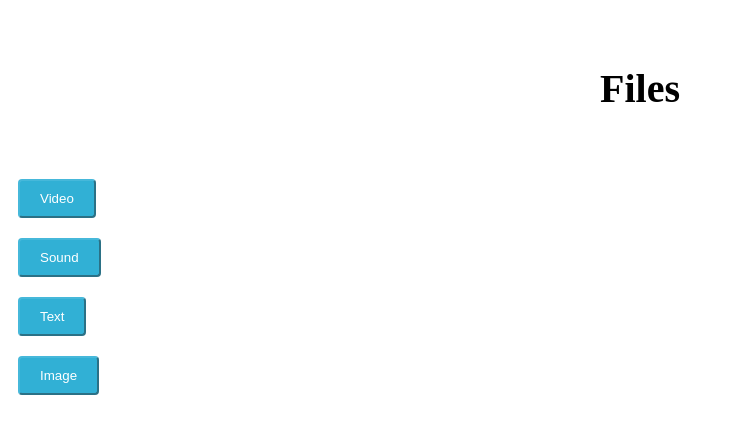
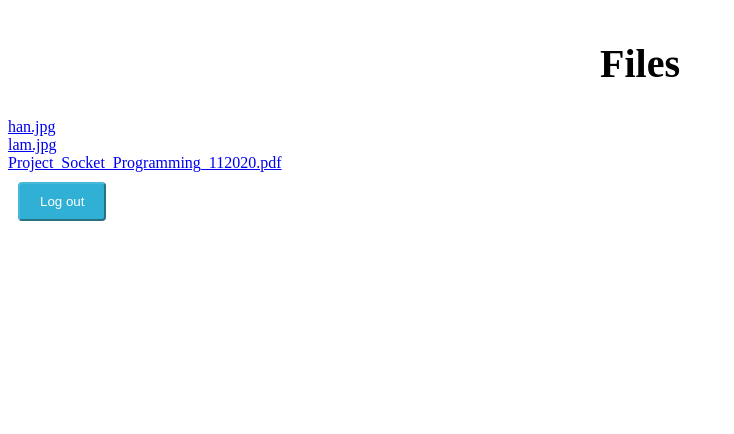
Before and after one commit to Taka304/Socket, a plain HTML site: page files.html in a window 1280 px wide. Shown: the whole page, without its empty margins (0-734 px from the left). Drawn offline with Linux system fonts and the light colour scheme.

Commit message:
Update files.html

```diff
--- a/files.html
+++ b/files.html
@@ -16,7 +16,7 @@
                 text-align: center;
                 font-size: 40px;
                 color: black;
-                margin: 1.5 0px;
+                margin: 1.5px;
             }
             .btn-box button{
             background-color : #31B0D5;
@@ -41,25 +41,16 @@
     <header>
         <h1>Files</h1>
     </header>
+    <a href="/download/han.jpg" download="">han.jpg</a>
+    <br />
+    <a href="/download/lam.jpg" download="">lam.jpg</a>
+    <br />
+    <a href="/download/Project_Socket_Programming_112020.pdf" download="">Project_Socket_Programming_112020.pdf</a>
+    <br />
     <div class="btn-box">
-        <button onclick="window.location.href='video.html'", id ="video">
-        Video
+        <button onclick="window.location.href='index.html'" , id="logout">
+            Log out
         </button>
     </div>
-    <div class="btn-box">
-        <button onclick="window.location.href='sound.html'", id="sound">
-          Sound
-        </button>
-    </div>
-    <div class="btn-box">
-        <button onclick="window.location.href='text.html'", id ="text">
-            Text
-        </button>
-    </div>
-    <div class="btn-box">
-        <button onclick="window.location.href='image.html'", id="image">
-            Image
-        </button>
-
-    </div>
 </body>
+</html>
```
